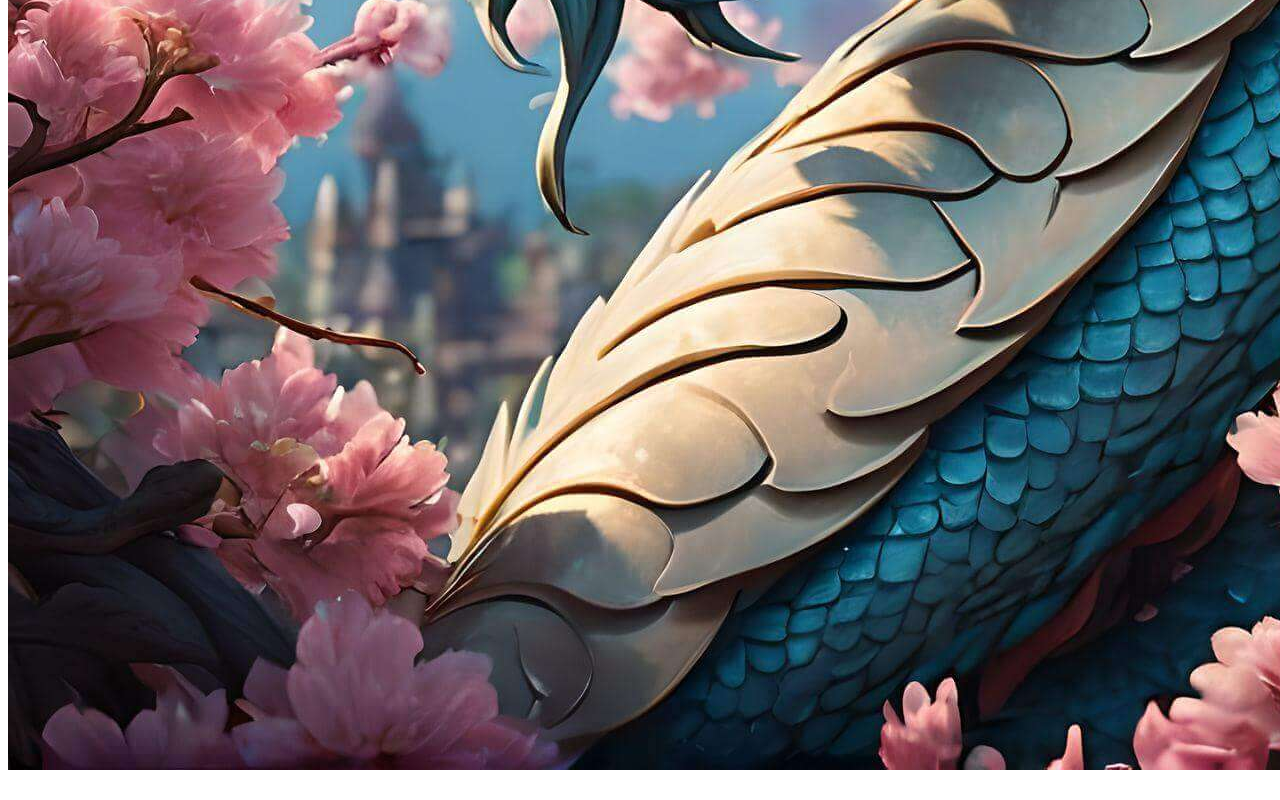
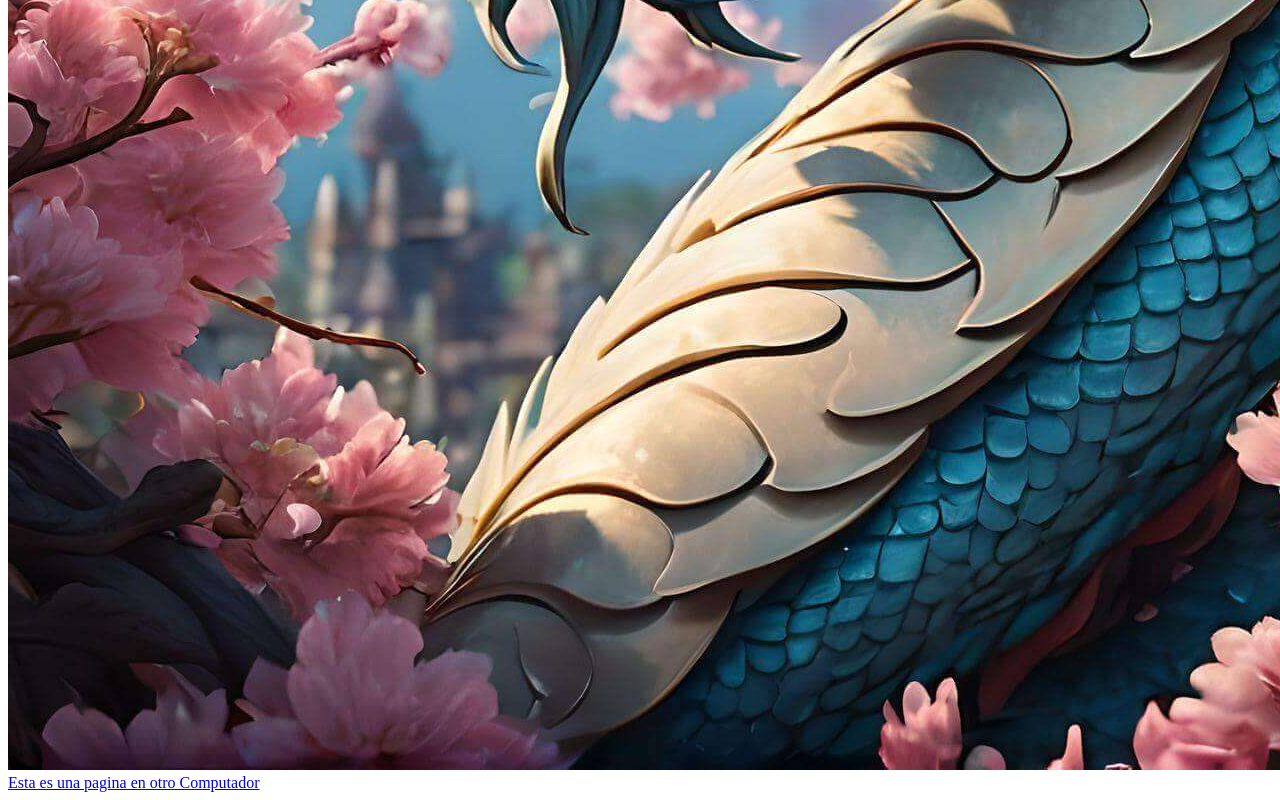
Before and after one commit to SkyDrow1455/proyecto-CamiloSamboni, a plain HTML site: page ejercicio3.html in a window 1280 px wide. Shown: the part 1680-2480 px from the top of the page. Drawn offline with Linux system fonts and the light colour scheme.

Commit message:
Version 03 - V4 Modificado

```diff
--- a/ejercicio3.html
+++ b/ejercicio3.html
@@ -17,5 +17,7 @@
         <img src="imagenes/foto2.jpg" alt="Foto 2">
     </a>
 
+    <a href="https://developer.mozilla.org/es/docs/Learn/Getting_started_with_the_web/HTML_basics" >Esta es una pagina en otro Computador</a>
+
 </body>
 </html>
```
